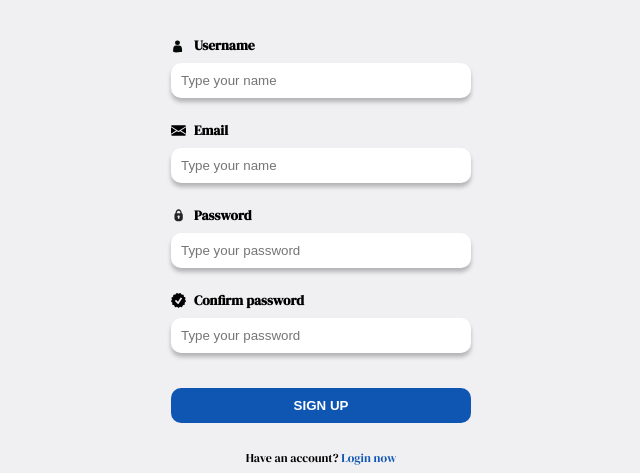
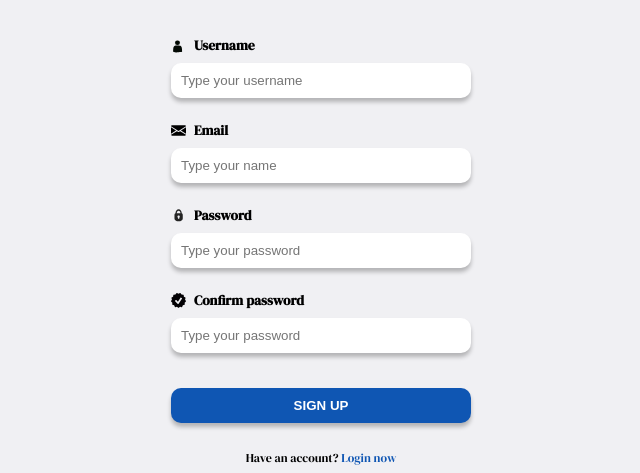
Before and after one commit to InterviewCandies/Easy-Buy, a React (Create React App) app: page /register in a window 1280 px wide. Shown: the part 206-679 px from the top of the page, without its empty margins (324-964 px from the left). Built offline with nearby package versions, Linux system fonts and the light colour scheme; a web font is replaced by a local one.

Commit message:
add validation  to login and register form

```diff
--- a/package.json
+++ b/package.json
@@ -9,6 +9,7 @@
     "react": "^17.0.1",
     "react-dom": "^17.0.1",
     "react-elastic-carousel": "^0.11.1",
+    "react-hook-form": "^6.15.1",
     "react-router-dom": "^5.2.0",
     "react-scripts": "4.0.1",
     "react-spinners": "^0.10.4",
--- a/src/pages/Login/Login.js
+++ b/src/pages/Login/Login.js
@@ -1,12 +1,12 @@
 import React from "react";
 import styled from "styled-components";
-import Button from "../../components/Button/Button";
+import { useForm } from "react-hook-form";
 import Logo from "../../components/Logo/Logo";
 import Lock from "../../asset/img/lock.svg";
 import User from "../../asset/img/user2.svg";
-import { withRouter } from "react-router-dom";
+import { useHistory } from "react-router-dom";
 import { PRIMARY_COLOR } from "../../common";
-const Container = styled.div`
+const Container = styled.form`
   background-color: #f0f0f3;
   display: flex;
   justify-content: center;
@@ -60,9 +60,35 @@ const Link = styled.a`
   text-decoration: none;
   color: ${PRIMARY_COLOR};
 `;
-function Login(props) {
+
+const Button = styled.button`
+  padding: 10px 10px;
+  box-shadow: 0px 4px 4px rgba(0, 0, 0, 0.25);
+  background-color: #0f56b3;
+  width: 100%;
+  color: white;
+  border: none;
+  outline: none;
+  border-radius: 10px;
+  font-weight: 600;
+  text-transform: uppercase;
+  &:hover {
+    background-color: #cecece;
+  }
+`;
+const ErrorMessage = styled.span`
+  font-size: 12px;
+  color: #ff0033;
+  padding-top: 5px;
+`;
+function Login() {
+  const { handleSubmit, errors, register } = useForm();
+  const history = useHistory();
+  const onSubmit = (data) => {
+    history.push("/all");
+  };
   return (
-    <Container>
+    <Container onSubmit={handleSubmit(onSubmit)}>
       <Box>
         <Logo size="3rem"></Logo>
         <Subtitle>Shopping has never been easier before</Subtitle>
@@ -71,23 +97,43 @@ function Login(props) {
             <Icon src={User} alt="user"></Icon>
             <Label>Username</Label>
           </InputLabel>
-          <Input type="text" placeholder="Type your name" autoFocus></Input>
+          <Input
+            type="text"
+            name="username"
+            placeholder="Type your name"
+            autoFocus
+            ref={register({
+              required: { value: true, message: "This field is required" },
+            })}
+          ></Input>
+          {errors.username && (
+            <ErrorMessage>{errors.username.message}</ErrorMessage>
+          )}
         </FormControl>
         <FormControl>
           <InputLabel>
             <Icon src={Lock} alt="lock"></Icon>
             <Label>Password</Label>
           </InputLabel>
-          <Input type="text" placeholder="Type your password"></Input>
+          <Input
+            type="password"
+            name="password"
+            placeholder="Type your password"
+            ref={register({
+              required: { value: true, message: "This field is required" },
+              pattern: {
+                value: /^(?=.*?[A-Z])(?=.*?[a-z])(?=.*?[0-9])(?=.*?[#?!@$%^&*-]).{8,}$/,
+                message:
+                  "Password has at least 8 characters and consists of at least one uppercase letter, one lowercase letter, one number and one special character",
+              },
+            })}
+          ></Input>
+          {errors.password && (
+            <ErrorMessage>{errors.password.message}</ErrorMessage>
+          )}
         </FormControl>
         <FormControl style={{ marginTop: "20px" }}>
-          <Button
-            handleClick={() => {
-              props.history.push("/all");
-            }}
-          >
-            Shop now
-          </Button>
+          <Button type="submit">Shop now</Button>
         </FormControl>
         <SmallText>
           Don't have an account yet? <Link href="/register">Register now</Link>
@@ -97,4 +143,4 @@ function Login(props) {
   );
 }
 
-export default withRouter(Login);
+export default Login;
--- a/src/pages/Register/Register.js
+++ b/src/pages/Register/Register.js
@@ -1,6 +1,6 @@
 import React from "react";
 import styled from "styled-components";
-import Button from "../../components/Button/Button";
+import { useForm } from "react-hook-form";
 import Logo from "../../components/Logo/Logo";
 import Lock from "../../asset/img/lock.svg";
 import User from "../../asset/img/user2.svg";
@@ -9,7 +9,7 @@ import ConfirmIcon from "../../asset/img/confirm.svg";
 import { withRouter } from "react-router-dom";
 import { PRIMARY_COLOR } from "../../common";
 
-const Container = styled.div`
+const Container = styled.form`
   background-color: #f0f0f3;
   display: flex;
   justify-content: center;
@@ -63,9 +63,34 @@ const Link = styled.a`
   text-decoration: none;
   color: ${PRIMARY_COLOR};
 `;
+const Button = styled.button`
+  padding: 10px 10px;
+  background-color: #0f56b3;
+  width: 100%;
+  color: white;
+  border: none;
+  outline: none;
+  border-radius: 10px;
+  font-weight: 600;
+  box-shadow: 0px 4px 4px rgba(0, 0, 0, 0.25);
+  text-transform: uppercase;
+  &:hover {
+    background-color: #cecece;
+  }
+`;
+const ErrorMessage = styled.span`
+  font-size: 12px;
+  color: #ff0033;
+  padding-top: 5px;
+`;
+
 function Register(props) {
+  const { register, handleSubmit, errors } = useForm();
+  const onSubmit = (data) => {
+    console.log(data);
+  };
   return (
-    <Container>
+    <Container onSubmit={handleSubmit(onSubmit)}>
       <Box>
         <Logo size="3rem"></Logo>
         <Subtitle>Join and buy things at your fingertip</Subtitle>
@@ -74,37 +99,85 @@ function Register(props) {
             <Icon src={User} alt="user"></Icon>
             <Label>Username</Label>
           </InputLabel>
-          <Input type="text" placeholder="Type your name" autoFocus></Input>
+          <Input
+            type="text"
+            name="username"
+            placeholder="Type your username"
+            autoFocus
+            ref={register({
+              required: {
+                value: true,
+                message: "This field is required",
+              },
+            })}
+          ></Input>
+          {errors.username && (
+            <ErrorMessage>{errors.username.message}</ErrorMessage>
+          )}
         </FormControl>
         <FormControl>
           <InputLabel>
             <Icon src={EmailIcon} alt="user"></Icon>
             <Label>Email</Label>
           </InputLabel>
-          <Input type="text" placeholder="Type your name" autoFocus></Input>
+          <Input
+            type="text"
+            name="email"
+            placeholder="Type your name"
+            ref={register({
+              required: {
+                value: true,
+                message: "This field is required",
+              },
+              pattern: {
+                value: /^[A-Z0-9._%+-]+@[A-Z0-9.-]+\.[A-Z]{2,}$/i,
+                message: "Invalid email address",
+              },
+            })}
+          ></Input>
+          {errors.email && <ErrorMessage>{errors.email.message}</ErrorMessage>}
         </FormControl>
         <FormControl>
           <InputLabel>
             <Icon src={Lock} alt="lock"></Icon>
             <Label>Password</Label>
           </InputLabel>
-          <Input type="text" placeholder="Type your password"></Input>
+          <Input
+            type="password"
+            name="password"
+            placeholder="Type your password"
+            ref={register({
+              required: { value: true, message: "This field is required" },
+              pattern: {
+                value: /^(?=.*?[A-Z])(?=.*?[a-z])(?=.*?[0-9])(?=.*?[#?!@$%^&*-]).{8,}$/,
+                message:
+                  "Password has at least 8 characters and consists of at least one uppercase letter, one lowercase letter, one number and one special character",
+              },
+            })}
+          ></Input>
+          {errors.password && (
+            <ErrorMessage>{errors.password.message}</ErrorMessage>
+          )}
         </FormControl>
         <FormControl>
           <InputLabel>
             <Icon src={ConfirmIcon} alt="lock"></Icon>
             <Label>Confirm password</Label>
           </InputLabel>
-          <Input type="text" placeholder="Type your password"></Input>
+          <Input
+            type="password"
+            placeholder="Type your password"
+            name="confirmedPassword"
+            ref={register({
+              required: { value: true, message: "This field is required" },
+            })}
+          ></Input>
+          {errors.confirmedPassword && (
+            <ErrorMessage>{errors.confirmedPassword.message}</ErrorMessage>
+          )}
         </FormControl>
         <FormControl style={{ marginTop: "20px" }}>
-          <Button
-            handleClick={() => {
-              props.history.push("/all");
-            }}
-          >
-            Sign up
-          </Button>
+          <Button type="submit">Sign up</Button>
         </FormControl>
         <SmallText>
           Have an account? <Link href="/">Login now</Link>
```
Also changed, not shown: 2 other files (tests, documents, lock files or other folders).
